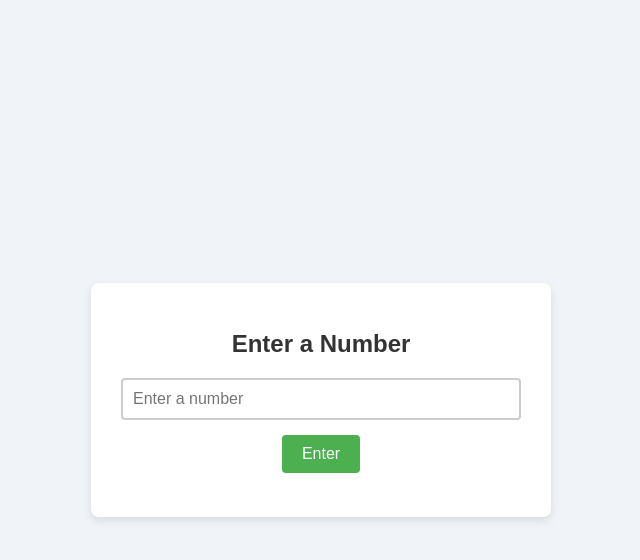
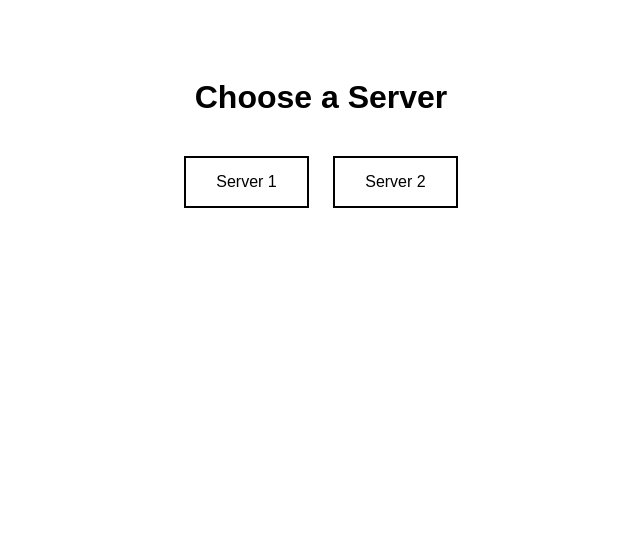
Before and after one commit to 4texas4/emulator, a plain HTML site: page index.html in a window 1280 px wide. Shown: the whole page, without its empty margins (319-959 px from the left). Drawn offline with Linux system fonts and the light colour scheme.

Commit message:
Update index.html

```diff
--- a/index.html
+++ b/index.html
@@ -3,93 +3,35 @@
 <head>
   <meta charset="UTF-8">
   <meta name="viewport" content="width=device-width, initial-scale=1.0">
-    <title>Change Number in URL</title>
+  <title>Choose a Server</title>
   <style>
-        /* Basic page styles */
     body {
+      background-color: white;
       font-family: Arial, sans-serif;
-            background-color: #f0f4f8;
-            margin: 0;
-            padding: 0;
-            height: 100vh;
-            display: flex;
-            justify-content: center;
-            align-items: center;
+      color: black;
       text-align: center;
+      padding: 50px;
     }
-
-        /* Container for centering elements */
-        .container {
-            background-color: #fff;
-            padding: 30px;
-            border-radius: 8px;
-            box-shadow: 0 4px 10px rgba(0, 0, 0, 0.1);
-            width: 100%;
-            max-width: 400px;
+    h1 {
+      margin-bottom: 30px;
     }
-
-        h1 {
-            font-size: 24px;
-            margin-bottom: 20px;
-            color: #333;
+    button {
+      background-color: white;
+      color: black;
+      border: 2px solid black;
+      padding: 15px 30px;
+      font-size: 16px;
+      cursor: pointer;
+      margin: 10px;
     }
-
-        input[type="number"] {
-            padding: 10px;
-            font-size: 16px;
-            border-radius: 4px;
-            border: 2px solid #ccc;
-            width: 100%;
-            margin-bottom: 15px;
-            box-sizing: border-box;
+    button:hover {
+      background-color: #f0f0f0;
     }
-
-        button {
-            background-color: #4CAF50;
-            color: white;
-            border: none;
-            padding: 10px 20px;
-            font-size: 16px;
-            border-radius: 4px;
-            cursor: pointer;
-            transition: background-color 0.3s;
-        }
-
-        button:hover {
-            background-color: #45a049;
-        }
-
-        /* Alert style */
-        .alert {
-            color: red;
-            font-size: 14px;
-            margin-top: 10px;
-        }
-
   </style>
 </head>
 <body>
-
-    <div class="container">
-        <h1>Enter a Number</h1>
-        <input type="number" id="numberInput" placeholder="Enter a number">
-        <button onclick="changeNumber()">Enter</button>
-        <p id="alertMessage" class="alert"></p>
-    </div>
-
-    <script>
-        function changeNumber() {
-            const numberInput = document.getElementById("numberInput").value;
-            const alertMessage = document.getElementById("alertMessage");
-
-            if (numberInput) {
-                const url = `https://stream.myandroid.org/osessionx${numberInput}/#/client/REVGQVVMVABjAGRlZmF1bHQ=?username=guest01&password=server0101`;
-                window.location.href = url; // Navigate to the new URL
-            } else {
-                alertMessage.textContent = "Please enter a number.";
-            }
-        }
-    </script>
-
+  <h1>Choose a Server</h1>
+  <button onclick="window.location.href='https://4texas4.github.io/emulator/1'">Server 1</button>
+  <button onclick="window.location.href='https://4texas4.github.io/emulator/2'">Server 2</button>
 </body>
 </html>
```
Lines whose indentation alone changed are shown as unchanged.
